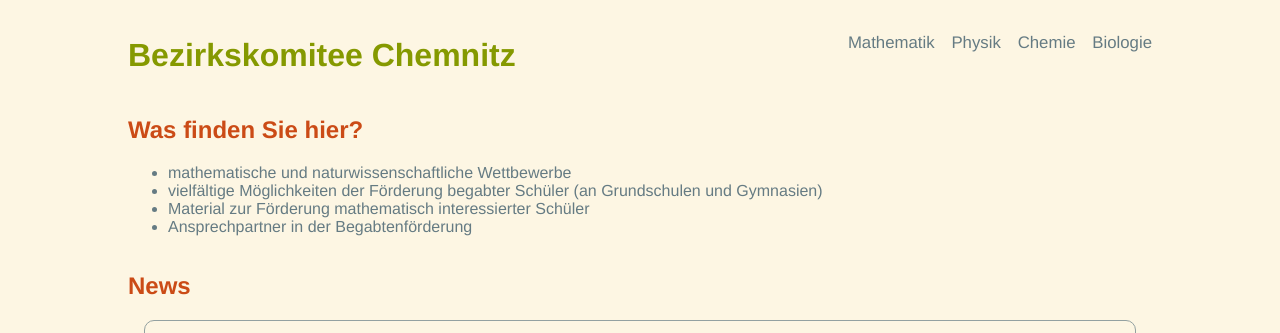
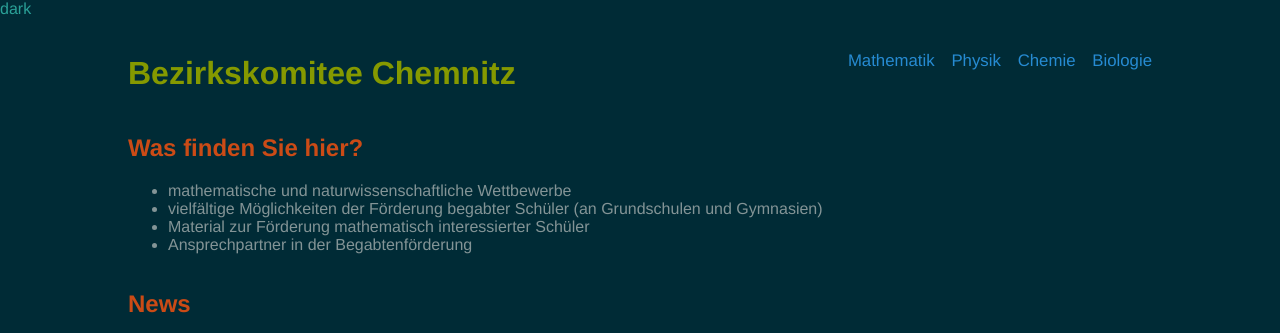
Before and after one commit to Bezirkskomitee-Chemnitz/Bezirkskomitee-Chemnitz.github.io, a Jekyll site: the page test.html, which Jekyll copies as it is, in a window 1280 px wide, cut to the strip 0-333 px from the top of the page. Built offline with Jekyll 4.4.1, drawn with Linux system fonts in a browser that asks for light colours.

Commit message:
add theme selector

```diff
--- a/test.html
+++ b/test.html
@@ -1,5 +1,5 @@
 <!DOCTYPE html>
-<html>
+<html data-theme="dark">
 
 <head>
   <title>Bezirkskomitee Chemnitz</title>
@@ -17,6 +17,17 @@
 </head>
 
 <body>
+  <div class="theme-selector">
+    <a onclick>dark</a>
+    <script defer>
+      $(".theme-selector a[onclick]").bind("load click touch", (evt) => {
+        var theme = ($("html").attr("data-theme") === "dark" ? "light" : "dark");
+        $(evt.target).html(theme);
+        $("html").attr("data-theme", theme);
+      });
+    </script>
+  </div>
+
   <header class="row">
     <h1>
       <a href="/" class="inherit">Bezirkskomitee Chemnitz</a>
@@ -24,10 +35,10 @@
 
     <nav>
       <ul class="row">
-        <li><a href="/mathematik/" class="inherit">Mathematik</a></li>
-        <li><a href="/physik/" class="inherit">Physik</a></li>
-        <li><a href="/chemie/" class="inherit">Chemie</a></li>
-        <li><a href="/biologie/" class="inherit">Biologie</a></li>
+        <li><a href="/mathematik/">Mathematik</a></li>
+        <li><a href="/physik/">Physik</a></li>
+        <li><a href="/chemie/">Chemie</a></li>
+        <li><a href="/biologie/">Biologie</a></li>
       </ul>
     </nav>
   </header>
```
